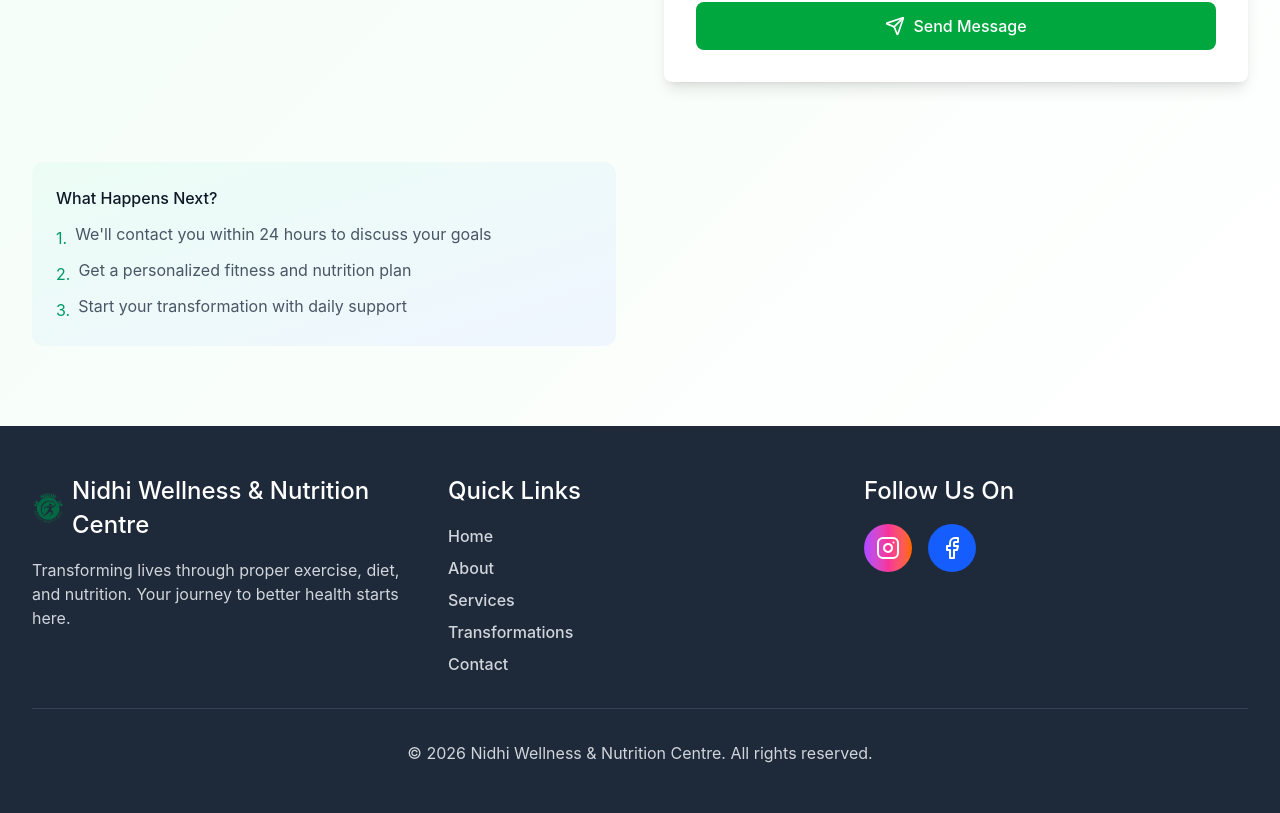
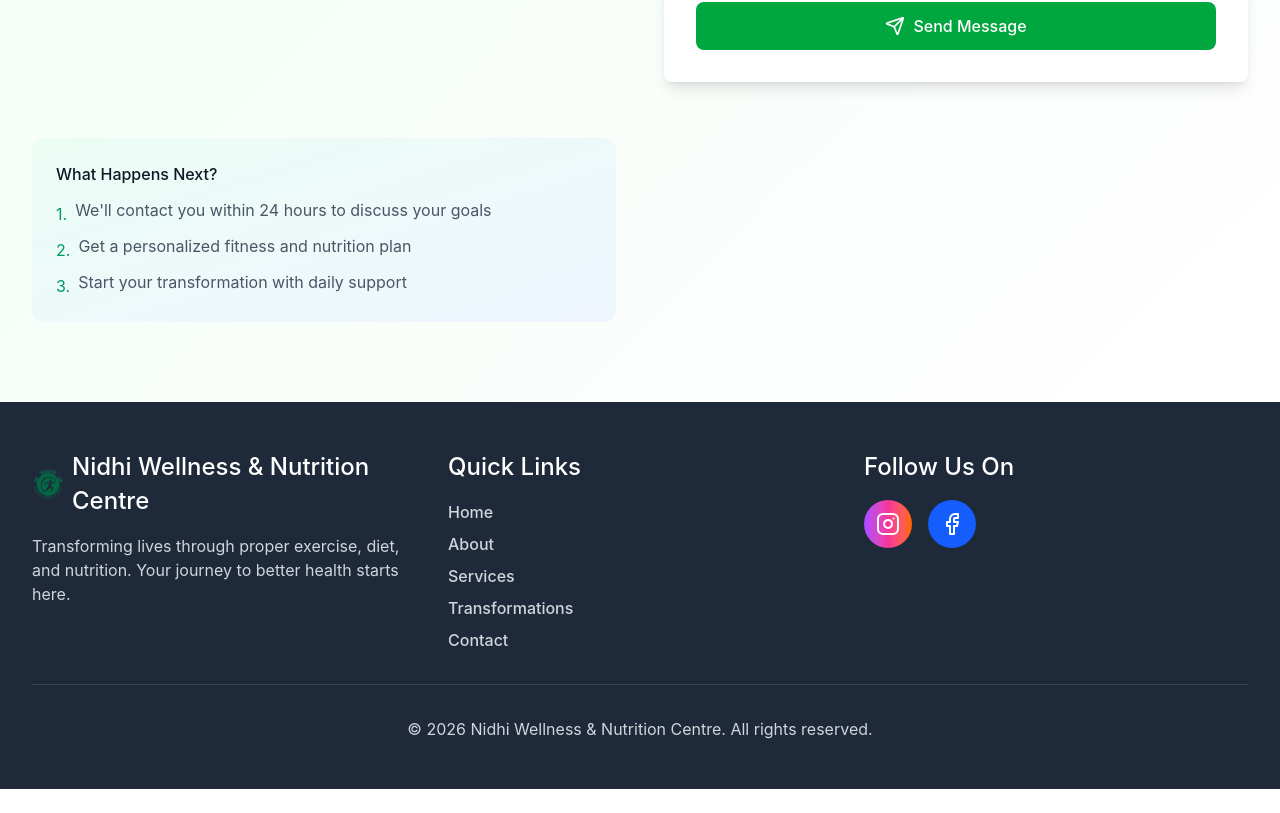
Before and after one commit to nidhiwellnesscentre/nidhi-wellness-website, a React (Vite) app: page / in a window 1280 px wide. Shown: the part 4400-5213 px from the top of the page. After the commit the page ends 5189 px from the top, so only its background shows below. Built offline with nearby package versions, Linux system fonts and the light colour scheme.

Commit message:
Updated website content

```diff
--- a/src/app/components/Contact.tsx
+++ b/src/app/components/Contact.tsx
@@ -244,7 +244,7 @@ export function Contact() {
               whileInView={{ opacity: 1, y: 0 }}
               viewport={{ once: true }}
               transition={{ delay: 0.3 }}
-              className="mt-8 p-6 bg-gradient-to-br from-emerald-50 to-blue-50 rounded-xl"
+              className="mt-2 p-6 bg-gradient-to-br from-emerald-50 to-blue-50 rounded-xl"
             >
               <h4 className="mb-3 text-gray-900">What Happens Next?</h4>
               <ul className="space-y-2 text-gray-600">
```
